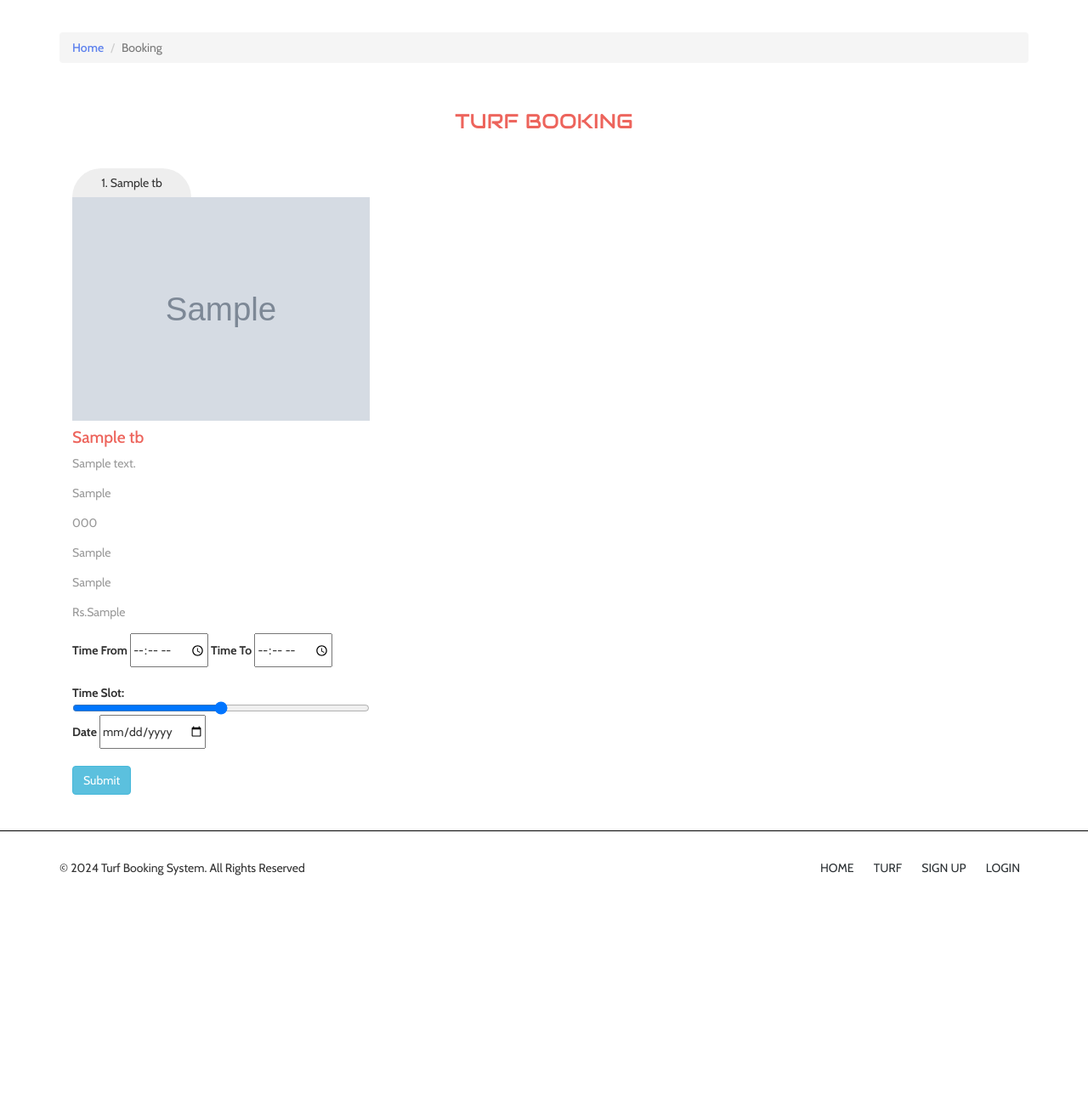
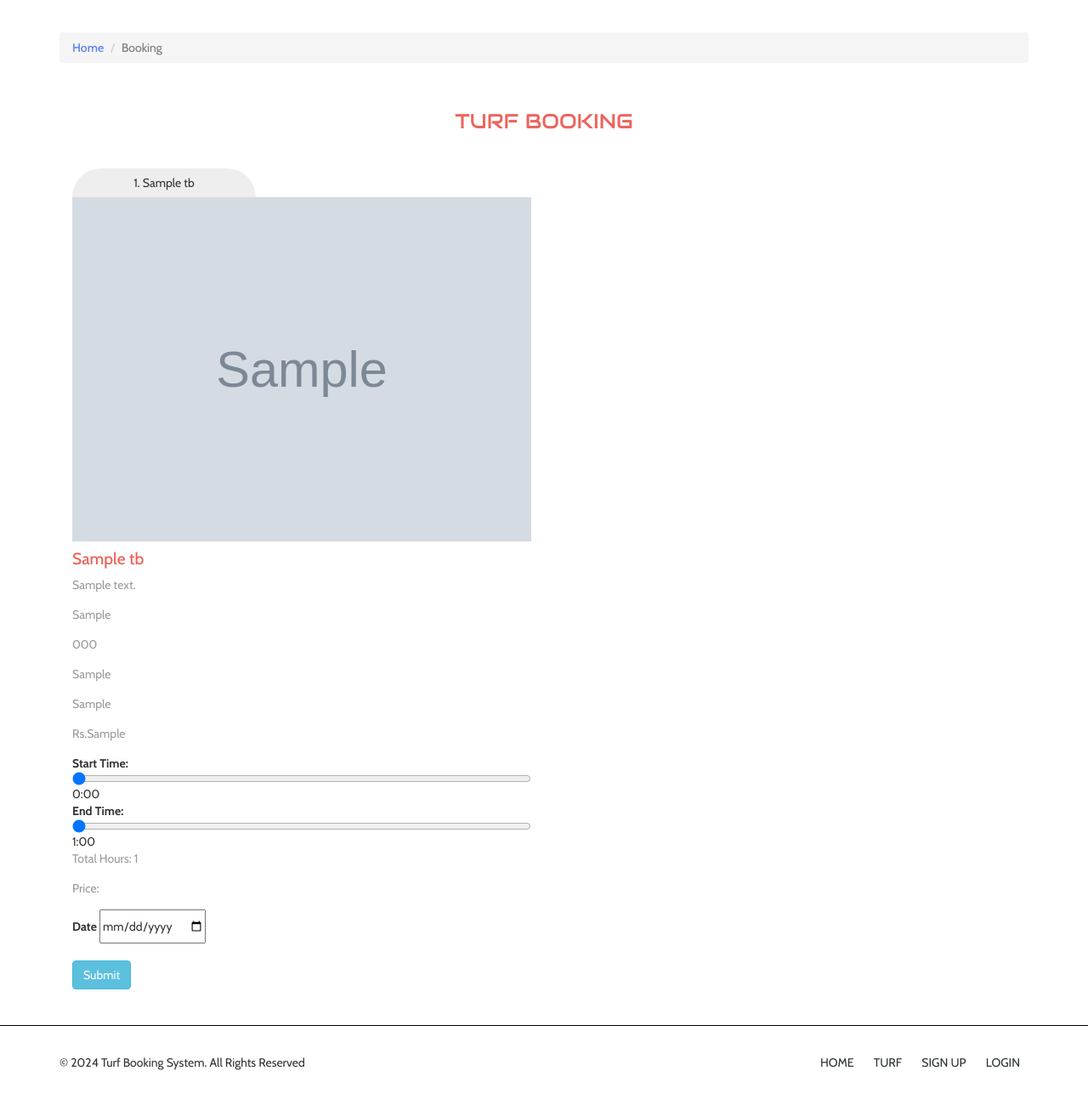
Before and after one commit to thejasreerajup/Turf-Booking-System, a Django app: page /turf_details/?tid=1 in a window 1280 px wide. Shown: the part 154-1447 px from the top of the page at 85% size. Before the commit the page ends 1184 px from the top, so only its background shows below. Run offline with Django 3.2, Linux system fonts and the light colour scheme; tables that the repository leaves empty hold one stand-in row (values such as "Sample post"); grey boxes marked "Sample" are stand-in pictures; some libraries are stand-ins or nearby versions; some web fonts are replaced.

Commit message:
Time Improved

```diff
--- a/template/bookingform.html
+++ b/template/bookingform.html
@@ -147,15 +147,6 @@
 <!-- //header -->
 
 
-
-
-
-
-
-
-
-
-
 <div class="featured-news">
 	 <div class="container">
 		 <div class="ftrd-head text-center">
@@ -167,7 +158,7 @@
 			 	{% for x in turfdetails %}
 
 
-		 			 <div class="col-md-4 event-grid-sec">
+		 			 <div class="col-md-6 event-grid-sec">
 				 <div class="event-time text-center">
 					 <p>{{x.id}}. {{x.tname}}</p>
 				 </div>
@@ -179,25 +170,21 @@
 					 <p>{{x.mobile}}</p>
 					 <p>{{x.facility}}</p>
 					 <p>{{x.specification}}</p>
-					 <p>Rs.{{x.price}}</p>
+					 <p>Rs.<span id="turf_price" value="{{x.price}}">{{x.price}}</span></p>
 
 				<form action="/booking/" method="POST">
 			 	{% csrf_token %}
-			 			<input type="hidden" value="{{x.id}}" name="turfid">
-			 			<label>Time From</label>
-						<input type="time" name="timefrom" required/>
-						<label>Time To</label>
-						<input type="time" name="timeto" required/><br><br>
-						<label for="timeslot">Time Slot: </label>
-						<input type="range" min="18" max="24" onchange="updatePrice(this.value)">
-						<!-- <select name="timeslot">
-							<option value="1">18:00 - 19:00</option>
-							<option value="2">19:00 - 20:00</option>
-							<option value="3">20:00 - 21:00</option>
-							<option value="4">21:00 - 22:00</option>
-							<option value="5">22:00 - 23:00</option>
-							<option value="6">23:00 - 00:00</option>
-						</select><br><br> -->
+			 			<input type="hidden" value="{{x.id}}" id="turfid" name="turfid">
+						 <label for="timefrom">Start Time:</label>
+						 <input type="range" id="timefrom" name="timefrom" min="0" max="23" value="0" oninput="updatePrice()">
+						 <span id="selected-timefrom">0</span>:00<br>
+
+						 <label for="timeto">End Time:</label>
+						 <input type="range" id="timeto" name="timeto" min="1" max="24" value="1" oninput="updatePrice()">
+						 <span id="selected-timeto">1</span>:00<br>
+
+						 <p>Total Hours: <span id="total-hours">1</span></p>
+						 <p>Price: <span id="price"></span></p>
 						<label>Date</label>
 						<input type="date" name="date" placeholder="Date" required=" "/><br><br>
 						<button type="submit" class="btn btn-info">Submit</button>
```
